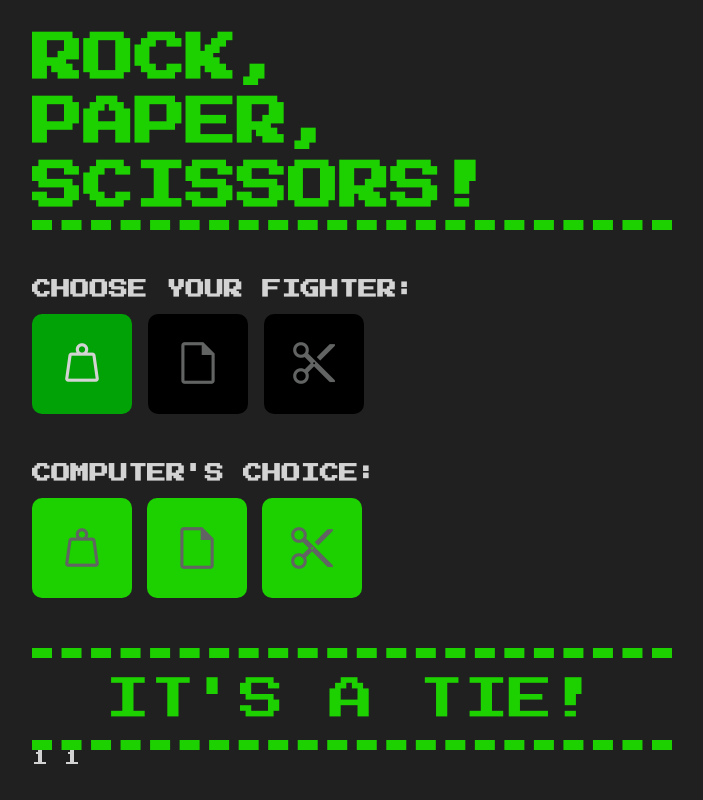
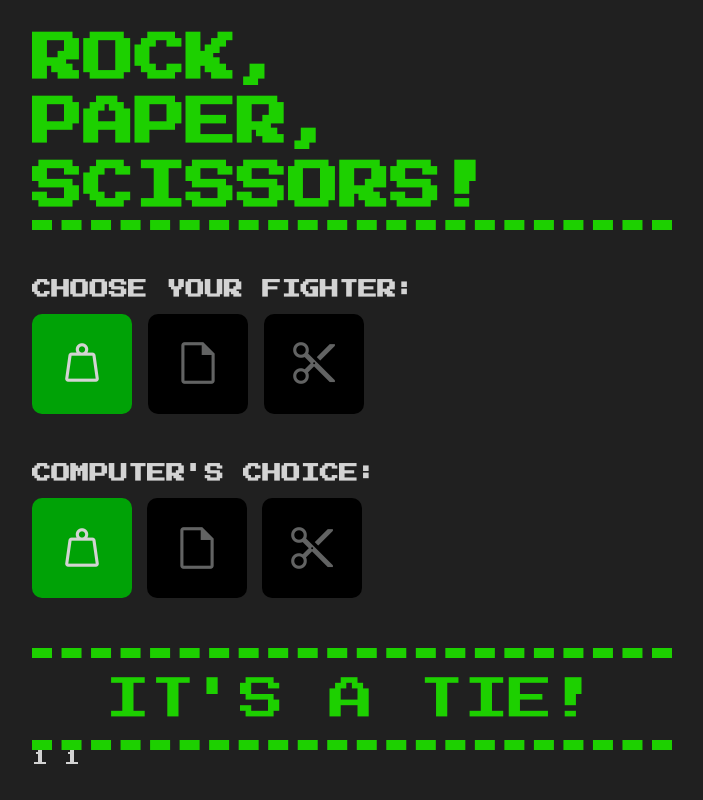
Before and after one commit to caitlineelliott/odin-rock-paper-scissors, a plain HTML site: page index.html in a window 1280 px wide. Both pictures are taken after a click on the button "weight". Shown: the whole page, without its empty margins (288-991 px from the left). Drawn offline with nearby package versions, Linux system fonts and the light colour scheme.

Commit message:
Update UI selection method

```diff
--- a/index.html
+++ b/index.html
@@ -31,13 +31,13 @@
             <div class="computer-container">
                 <h2>Computer's Choice:</h2>
                 <div class="computer-btns">
-                    <div id="rock" class="computer-options">
+                    <div id="computer-rock" class="computer-options">
                         <span class="material-symbols-outlined">weight</span>
                     </div>
-                    <div id="paper" class="computer-options">
+                    <div id="computer-paper" class="computer-options">
                         <span class="material-symbols-outlined">note</span>
                     </div>
-                    <div id="scissors" class="computer-options">
+                    <div id="computer-scissors" class="computer-options">
                         <span class="material-symbols-outlined">cut</span>
                     </div>
                 </div>
--- a/script.js
+++ b/script.js
@@ -49,23 +49,39 @@ const determineWinner = (playerSelection, computerSelection) => {
     }
 }
 
-const getComputerSelection = () => {
-    return [...selectionOptions][parseInt((Math.random() * 2).toFixed())]
-}
-
-const updateBtnUI = (playerSelection) => {
+const setSelectionOnUI = (playerSelection, computerSelection) => {
     buttons.forEach(button => {
         if (button.id !== playerSelection) {
             button.classList.add('not-selected')
+            button.classList.remove('selected')
+        } else {
+            button.classList.add('selected')
+            button.classList.remove('not-selected')
         }
     })
+
+    const options = document.getElementsByClassName('computer-btns')[0].children
+    for (option of options) {
+        if (option.id === `computer-${computerSelection}`) {
+            option.classList.add('selected')
+            option.classList.remove('not-selected')
+        } else {
+            option.classList.remove('selected')
+            option.classList.add('not-selected')
+        }
+    }
+}
+
+const getComputerSelection = () => {
+    const computerSelection = [...selectionOptions][parseInt((Math.random() * 2).toFixed())]
+    setSelectionOnUI(computerSelection)
+    return computerSelection
 }
 
 const playGame = (playerSelection) => {
     if (gameCount < 5 && selectionOptions.has(playerSelection)) {
-        updateBtnUI(playerSelection)
-
         const computerSelection = getComputerSelection()
+        setSelectionOnUI(playerSelection, computerSelection)
 
         const winner = determineWinner(playerSelection, computerSelection)
         incrementScores(winner)
--- a/styles.css
+++ b/styles.css
@@ -78,7 +78,7 @@ button:hover {
     color: #d3d3d3;
 }
 
-button:focus {
+.selected {
     background-color: #00a206;
     color: #d3d3d3;
 }
```
